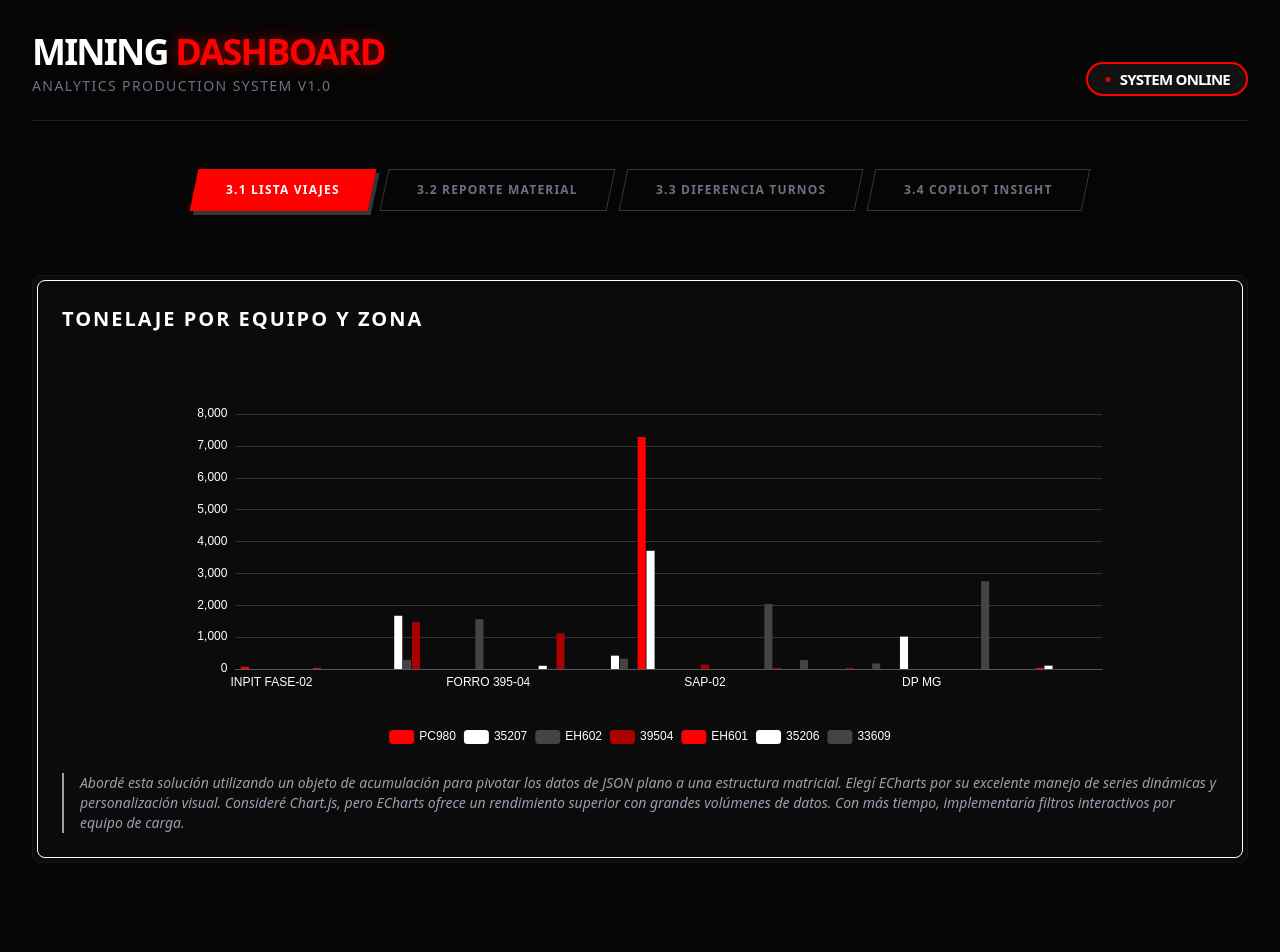
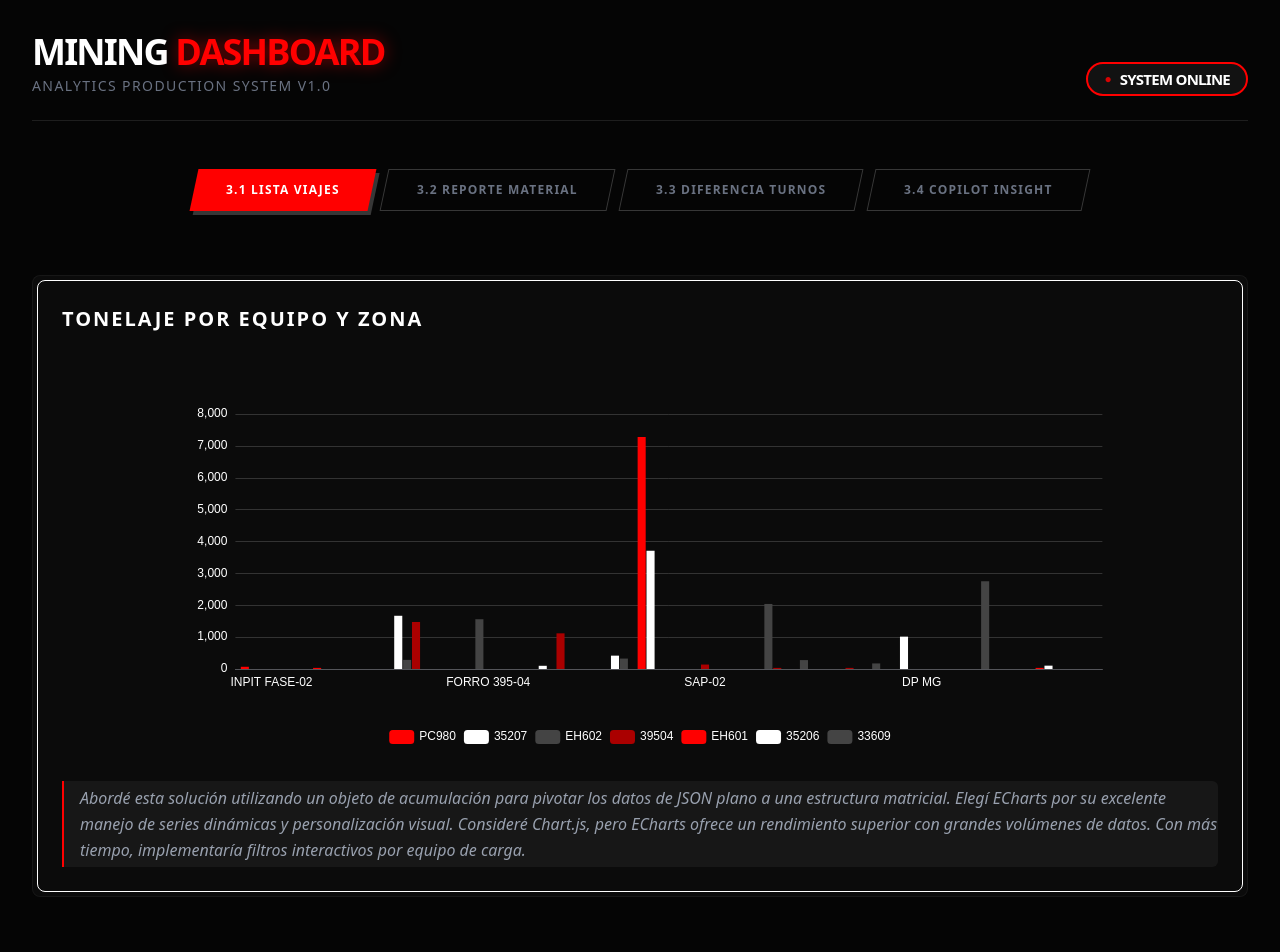
Before and after one commit to bytezer/zero-mining-dashboard, a React (Vite) app: page / in a window 1280 px wide. Shown: the top 952 px of the page. Built offline with nearby package versions, Linux system fonts and the light colour scheme; a web font is replaced by a local one.

Commit message:
refactor: Extract common insight text into a new `InsightNote` component and integrate it into existing report views.

```diff
--- a/src/components/CopilotExample.tsx
+++ b/src/components/CopilotExample.tsx
@@ -1,5 +1,6 @@
 import ReactECharts from "echarts-for-react";
 import { useProductionData } from "../hooks/useProductionData";
+import { InsightNote } from "./InsightNote";
 
 export const CopilotExample = () => {
   const { actual, previous } = useProductionData();
@@ -56,12 +57,14 @@ export const CopilotExample = () => {
           <ReactECharts option={option} style={{ height: "100%" }} />
         </div>
       </div>
-      <p className="mt-8 text-gray-500 text-xs italic">
-        Elegí un gráfico de dona (Pie adaptado) por su capacidad de mostrar
+
+      <InsightNote
+        textSize="text-base"
+        text="Elegí un gráfico de dona (Pie adaptado) por su capacidad de mostrar
         proporciones simples de forma impactante. Implementé una lógica
-        heurística directa para el "insight". En una versión avanzada, usaría
-        una arquitectura de micro-servicios para el análisis de datos masivos.
-      </p>
+        heurística directa para el 'insight'. En una versión avanzada, usaría
+        una arquitectura de micro-servicios para el análisis de datos masivos."
+      />
     </div>
   );
 };
--- a/src/components/DiferenciaTonelaje.tsx
+++ b/src/components/DiferenciaTonelaje.tsx
@@ -1,5 +1,6 @@
 import ReactECharts from "echarts-for-react";
 import { useProductionData } from "../hooks/useProductionData";
+import { InsightNote } from "./InsightNote";
 
 export const DiferenciaTonelaje = () => {
   const { actual, previous } = useProductionData();
@@ -52,13 +53,10 @@ export const DiferenciaTonelaje = () => {
         Diferencial de Productividad (Turno Act vs Prev)
       </h2>
       <ReactECharts option={option} />
-      <p className="mt-6 text-gray-400 text-sm italic border-l-2 border-neonRed pl-4">
-        Abordé esto mapeando las horas relativas de ambos turnos para asegurar
-        una comparación equitativa (matching). Elegí un gráfico de áreas para
-        resaltar visualmente los picos de diferencia. Si tuviera más tiempo,
-        incluiría un desglose de las causas de la diferencia (por ejemplo,
-        demora de equipos) para dar mayor contexto operativo.
-      </p>
+      <InsightNote
+        textSize="text-base"
+        text="Abordé esto mapeando las horas relativas de ambos turnos para asegurar una comparación equitativa (matching). Elegí un gráfico de áreas para resaltar visualmente los picos de diferencia."
+      />
     </div>
   );
 };
--- /dev/null
+++ b/src/components/InsightNote.tsx
@@ -0,0 +1,33 @@
+interface InsightNoteProps {
+  text: string;
+  textSize?: "text-xs" | "text-sm" | "text-base" | "text-lg";
+  className?: string;
+}
+
+export const InsightNote = ({
+  text,
+  textSize = "text-sm",
+  className = "",
+}: InsightNoteProps) => {
+  return (
+    <div className={`mt-8 ${className}`}>
+      <p
+        className={`
+        ${textSize}
+        text-gray-400
+        italic
+        border-l-2
+        border-neon-red
+        pl-4
+        py-1
+        leading-relaxed
+        font-sans
+        bg-white/5
+        rounded-r-md
+      `}
+      >
+        {text}
+      </p>
+    </div>
+  );
+};
--- a/src/components/ListaViajes.tsx
+++ b/src/components/ListaViajes.tsx
@@ -1,5 +1,6 @@
 import ReactECharts from "echarts-for-react";
 import { useProductionData } from "../hooks/useProductionData";
+import { InsightNote } from "./InsightNote";
 
 export const ListaViajes = () => {
   const { actual } = useProductionData();
@@ -49,14 +50,15 @@ export const ListaViajes = () => {
         Tonelaje por Equipo y Zona
       </h2>
       <ReactECharts option={option} style={{ height: "400px" }} />
-      <p className="mt-6 text-gray-400 text-sm italic border-l-2 border-neonRed pl-4">
-        Abordé esta solución utilizando un objeto de acumulación para pivotar
+      <InsightNote
+        textSize="text-base"
+        text="Abordé esta solución utilizando un objeto de acumulación para pivotar
         los datos de JSON plano a una estructura matricial. Elegí ECharts por su
         excelente manejo de series dinámicas y personalización visual. Consideré
         Chart.js, pero ECharts ofrece un rendimiento superior con grandes
         volúmenes de datos. Con más tiempo, implementaría filtros interactivos
-        por equipo de carga.
-      </p>
+        por equipo de carga."
+      />
     </div>
   );
 };
--- a/src/components/TonelajeMaterial.tsx
+++ b/src/components/TonelajeMaterial.tsx
@@ -1,4 +1,5 @@
 import { useProductionData } from "../hooks/useProductionData";
+import { InsightNote } from "./InsightNote";
 
 export const TonelajeMaterial = () => {
   const { actual } = useProductionData();
@@ -52,13 +53,15 @@ export const TonelajeMaterial = () => {
           </tbody>
         </table>
       </div>
-      <p className="mt-6 text-gray-400 text-sm italic border-l-2 border-white pl-4">
-        Utilicé un método de reducción (reduce) para agrupar las métricas y el
+
+      <InsightNote
+        textSize="text-base"
+        text="Utilicé un método de reducción (reduce) para agrupar las métricas y el
         método sort nativo de JavaScript para el ordenamiento descendente.
         Seleccioné una tabla minimalista con Tailwind para mantener la claridad
         del reporte. Con más tiempo, añadiría exportación a CSV y paginación
-        para mejorar la experiencia del usuario.
-      </p>
+        para mejorar la experiencia del usuario."
+      />
     </div>
   );
 };
```
